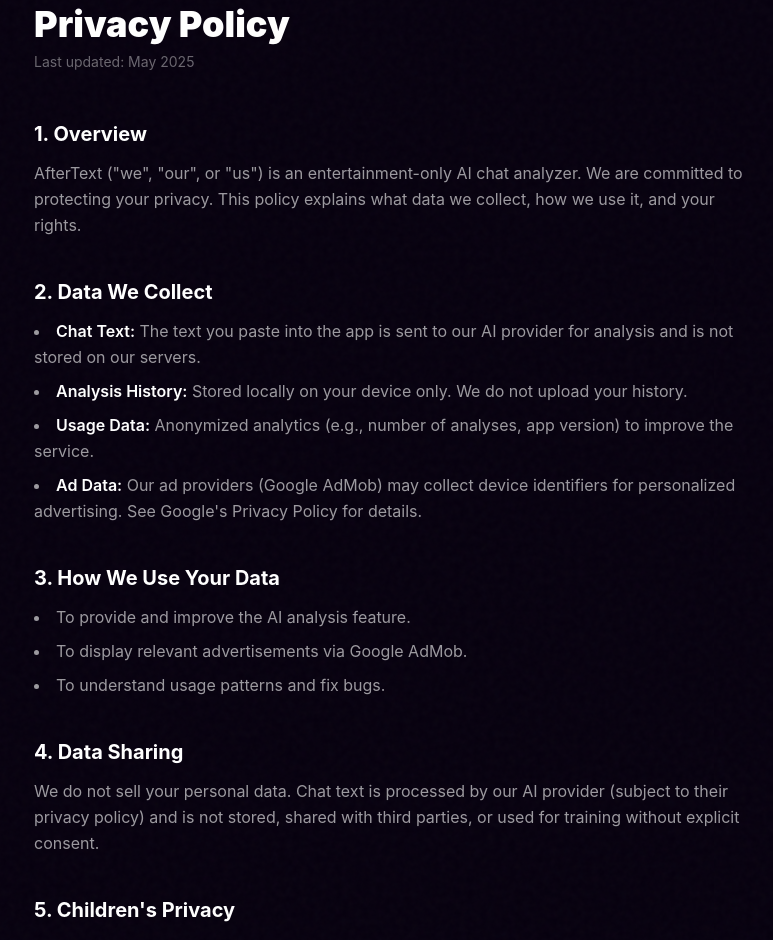
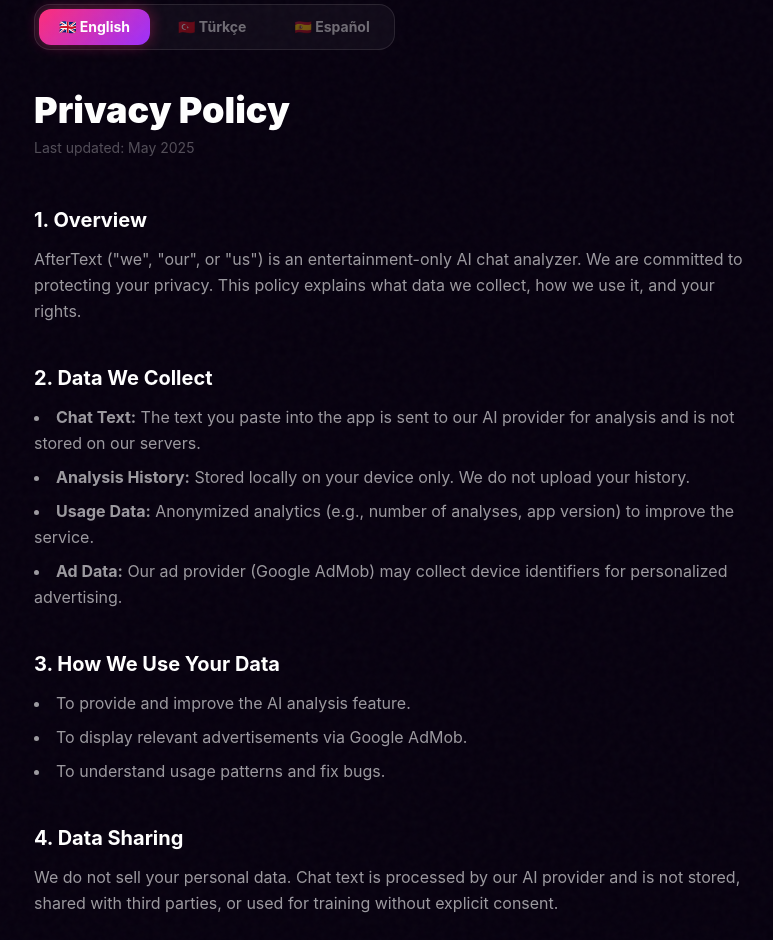
Before and after one commit to u-demiroz/aftertext-web, a Next.js app: page /privacy in a window 1280 px wide. Shown: the part 160-1100 px from the top of the page, without its empty margins (246-1019 px from the left). Built offline with nearby package versions, Linux system fonts and the light colour scheme.

Commit message:
feat: 3-language privacy policy (EN/TR/ES) with tab switcher

```diff
--- a/src/app/privacy/page.tsx
+++ b/src/app/privacy/page.tsx
@@ -1,9 +1,191 @@
+'use client'
+
 import Link from 'next/link'
 import Image from 'next/image'
+import { useState } from 'react'
+
+const content = {
+  en: {
+    label: '🇬🇧 English',
+    title: 'Privacy Policy',
+    updated: 'Last updated: May 2025',
+    sections: [
+      {
+        title: '1. Overview',
+        body: 'AfterText ("we", "our", or "us") is an entertainment-only AI chat analyzer. We are committed to protecting your privacy. This policy explains what data we collect, how we use it, and your rights.',
+      },
+      {
+        title: '2. Data We Collect',
+        items: [
+          '<strong>Chat Text:</strong> The text you paste into the app is sent to our AI provider for analysis and is not stored on our servers.',
+          '<strong>Analysis History:</strong> Stored locally on your device only. We do not upload your history.',
+          '<strong>Usage Data:</strong> Anonymized analytics (e.g., number of analyses, app version) to improve the service.',
+          '<strong>Ad Data:</strong> Our ad provider (Google AdMob) may collect device identifiers for personalized advertising.',
+        ],
+      },
+      {
+        title: '3. How We Use Your Data',
+        items: [
+          'To provide and improve the AI analysis feature.',
+          'To display relevant advertisements via Google AdMob.',
+          'To understand usage patterns and fix bugs.',
+        ],
+      },
+      {
+        title: '4. Data Sharing',
+        body: 'We do not sell your personal data. Chat text is processed by our AI provider and is not stored, shared with third parties, or used for training without explicit consent.',
+      },
+      {
+        title: "5. Children's Privacy",
+        body: 'AfterText is intended for users aged 18 and older. We do not knowingly collect data from children under 18. If you believe a child has provided us with data, please contact us immediately.',
+      },
+      {
+        title: '6. Data Security',
+        body: 'We use industry-standard encryption for data in transit. Chat text is processed in real-time and not persisted beyond the analysis request.',
+      },
+      {
+        title: '7. Your Rights',
+        body: "You may request deletion of any data associated with your usage by contacting us. Since history is stored locally, you can delete it directly from the app's Settings screen.",
+      },
+      {
+        title: '8. Entertainment Disclaimer',
+        body: 'AfterText is for entertainment purposes only. All AI-generated analysis is fictional and should not be taken as real advice, therapy, or relationship guidance.',
+      },
+      {
+        title: '9. Changes to This Policy',
+        body: 'We may update this policy from time to time. Continued use of the app after changes constitutes acceptance of the updated policy.',
+      },
+      {
+        title: '10. Contact',
+        body: 'Questions? Reach us at <a href="mailto:privacy@aftertext.app" class="underline" style="color:#FF2D78">privacy@aftertext.app</a>',
+      },
+    ],
+  },
+  tr: {
+    label: '🇹🇷 Türkçe',
+    title: 'Gizlilik Politikası',
+    updated: 'Son güncelleme: Mayıs 2025',
+    sections: [
+      {
+        title: '1. Genel Bakış',
+        body: 'AfterText ("biz", "bizim") yalnızca eğlence amaçlı bir yapay zeka sohbet analiz uygulamasıdır. Gizliliğinizi korumayı taahhüt ediyoruz. Bu politika, hangi verileri topladığımızı, nasıl kullandığımızı ve haklarınızı açıklamaktadır.',
+      },
+      {
+        title: '2. Topladığımız Veriler',
+        items: [
+          '<strong>Sohbet Metni:</strong> Uygulamaya yapıştırdığınız metin, analiz için yapay zeka sağlayıcımıza gönderilir ve sunucularımızda saklanmaz.',
+          '<strong>Analiz Geçmişi:</strong> Yalnızca cihazınızda yerel olarak saklanır. Geçmişinizi yüklemeyiz.',
+          '<strong>Kullanım Verileri:</strong> Hizmeti iyileştirmek amacıyla anonimleştirilmiş istatistikler (analiz sayısı, uygulama sürümü vb.) toplanır.',
+          '<strong>Reklam Verileri:</strong> Reklam sağlayıcımız (Google AdMob) kişiselleştirilmiş reklamlar için cihaz tanımlayıcıları toplayabilir.',
+        ],
+      },
+      {
+        title: '3. Verilerinizi Nasıl Kullanıyoruz',
+        items: [
+          'Yapay zeka analiz özelliğini sağlamak ve geliştirmek için.',
+          'Google AdMob aracılığıyla ilgili reklamları göstermek için.',
+          'Kullanım kalıplarını anlamak ve hataları düzeltmek için.',
+        ],
+      },
+      {
+        title: '4. Veri Paylaşımı',
+        body: 'Kişisel verilerinizi satmıyoruz. Sohbet metni, yapay zeka sağlayıcımız tarafından işlenir; üçüncü taraflarla paylaşılmaz, saklanmaz ve açık rıza olmadan eğitim amacıyla kullanılmaz.',
+      },
+      {
+        title: '5. Çocukların Gizliliği',
+        body: 'AfterText, 18 yaş ve üzeri kullanıcılara yöneliktir. 18 yaşın altındaki çocuklardan bilerek veri toplamıyoruz. Bir çocuğun bize veri sağladığını düşünüyorsanız lütfen bize hemen ulaşın.',
+      },
+      {
+        title: '6. Veri Güvenliği',
+        body: 'İletim sırasındaki veriler için endüstri standardı şifreleme kullanıyoruz. Sohbet metni gerçek zamanlı olarak işlenir ve analiz isteğinin ötesinde saklanmaz.',
+      },
+      {
+        title: '7. Haklarınız',
+        body: "Kullanımınızla ilişkili verilerin silinmesini bize ulaşarak talep edebilirsiniz. Geçmiş yerel olarak saklandığından, uygulamanın Ayarlar ekranından doğrudan silebilirsiniz.",
+      },
+      {
+        title: '8. Eğlence Feragatnamesi',
+        body: 'AfterText yalnızca eğlence amaçlıdır. Yapay zeka tarafından üretilen tüm analizler kurgusaldır ve gerçek tavsiye, terapi veya ilişki rehberliği olarak yorumlanamaz.',
+      },
+      {
+        title: '9. Politika Değişiklikleri',
+        body: 'Bu politikayı zaman zaman güncelleyebiliriz. Değişikliklerden sonra uygulamayı kullanmaya devam etmek, güncellenmiş politikayı kabul ettiğiniz anlamına gelir.',
+      },
+      {
+        title: '10. İletişim',
+        body: 'Sorularınız için: <a href="mailto:privacy@aftertext.app" class="underline" style="color:#FF2D78">privacy@aftertext.app</a>',
+      },
+    ],
+  },
+  es: {
+    label: '🇪🇸 Español',
+    title: 'Política de Privacidad',
+    updated: 'Última actualización: Mayo 2025',
+    sections: [
+      {
+        title: '1. Resumen',
+        body: 'AfterText ("nosotros") es una aplicación de análisis de chats por IA, solo para entretenimiento. Estamos comprometidos con la protección de tu privacidad. Esta política explica qué datos recopilamos, cómo los usamos y tus derechos.',
+      },
+      {
+        title: '2. Datos que Recopilamos',
+        items: [
+          '<strong>Texto del Chat:</strong> El texto que pegas en la app se envía a nuestro proveedor de IA para análisis y no se almacena en nuestros servidores.',
+          '<strong>Historial de Análisis:</strong> Almacenado localmente en tu dispositivo. No subimos tu historial.',
+          '<strong>Datos de Uso:</strong> Estadísticas anonimizadas (número de análisis, versión de la app) para mejorar el servicio.',
+          '<strong>Datos Publicitarios:</strong> Nuestro proveedor de anuncios (Google AdMob) puede recopilar identificadores de dispositivo para publicidad personalizada.',
+        ],
+      },
+      {
+        title: '3. Cómo Usamos tus Datos',
+        items: [
+          'Para proporcionar y mejorar la función de análisis por IA.',
+          'Para mostrar anuncios relevantes a través de Google AdMob.',
+          'Para entender los patrones de uso y corregir errores.',
+        ],
+      },
+      {
+        title: '4. Compartición de Datos',
+        body: 'No vendemos tus datos personales. El texto del chat es procesado por nuestro proveedor de IA y no se almacena, comparte con terceros ni se usa para entrenamiento sin consentimiento explícito.',
+      },
+      {
+        title: '5. Privacidad de Menores',
+        body: 'AfterText está destinado a usuarios mayores de 18 años. No recopilamos datos de menores de 18 años a sabiendas. Si crees que un menor nos ha proporcionado datos, contáctanos de inmediato.',
+      },
+      {
+        title: '6. Seguridad de Datos',
+        body: 'Usamos cifrado estándar del sector para los datos en tránsito. El texto del chat se procesa en tiempo real y no se conserva más allá de la solicitud de análisis.',
+      },
+      {
+        title: '7. Tus Derechos',
+        body: 'Puedes solicitar la eliminación de cualquier dato asociado a tu uso contactándonos. Como el historial se almacena localmente, puedes eliminarlo directamente desde la pantalla de Configuración de la app.',
+      },
+      {
+        title: '8. Aviso de Entretenimiento',
+        body: 'AfterText es solo para entretenimiento. Todo análisis generado por IA es ficticio y no debe interpretarse como consejo real, terapia o guía de relaciones.',
+      },
+      {
+        title: '9. Cambios en esta Política',
+        body: 'Podemos actualizar esta política ocasionalmente. El uso continuado de la app tras los cambios implica la aceptación de la política actualizada.',
+      },
+      {
+        title: '10. Contacto',
+        body: '¿Preguntas? Contáctanos en <a href="mailto:privacy@aftertext.app" class="underline" style="color:#FF2D78">privacy@aftertext.app</a>',
+      },
+    ],
+  },
+}
+
+type Lang = 'en' | 'tr' | 'es'
 
 export default function Privacy() {
+  const [lang, setLang] = useState<Lang>('en')
+  const c = content[lang]
+
   return (
-    <main className="min-h-screen px-6 py-16 max-w-3xl mx-auto">
+    <main
+      className="min-h-screen px-6 py-16 max-w-3xl mx-auto"
+      style={{ background: '#07000F' }}
+    >
       {/* Nav */}
       <div className="flex items-center gap-3 mb-16">
         <Link href="/" className="flex items-center gap-3 group">
@@ -14,97 +196,49 @@ export default function Privacy() {
         </Link>
       </div>
 
-      <h1 className="text-4xl font-black text-white mb-2">Privacy Policy</h1>
-      <p className="text-white/40 mb-12 text-sm">Last updated: May 2025</p>
+      {/* Language Tabs */}
+      <div className="flex gap-2 mb-10 p-1 rounded-2xl w-fit border border-white/10"
+        style={{ background: 'rgba(255,255,255,0.04)' }}>
+        {(Object.keys(content) as Lang[]).map((l) => (
+          <button
+            key={l}
+            onClick={() => setLang(l)}
+            className="px-5 py-2 rounded-xl text-sm font-bold transition-all duration-200"
+            style={
+              lang === l
+                ? {
+                    background: 'linear-gradient(135deg, #FF2D78, #9B30FF)',
+                    color: '#fff',
+                    boxShadow: '0 0 15px rgba(255,45,120,0.4)',
+                  }
+                : { color: 'rgba(255,255,255,0.4)' }
+            }
+          >
+            {content[l].label}
+          </button>
+        ))}
+      </div>
 
+      {/* Title */}
+      <h1 className="text-4xl font-black text-white mb-2">{c.title}</h1>
+      <p className="text-white/30 mb-12 text-sm">{c.updated}</p>
+
+      {/* Sections */}
       <div className="space-y-10 text-white/60 leading-relaxed">
-
-        <section>
-          <h2 className="text-xl font-bold text-white mb-3">1. Overview</h2>
-          <p>
-            AfterText (&quot;we&quot;, &quot;our&quot;, or &quot;us&quot;) is an entertainment-only AI chat analyzer.
-            We are committed to protecting your privacy. This policy explains what data we collect,
-            how we use it, and your rights.
-          </p>
-        </section>
-
-        <section>
-          <h2 className="text-xl font-bold text-white mb-3">2. Data We Collect</h2>
-          <ul className="space-y-2 list-disc list-inside">
-            <li><span className="text-white font-semibold">Chat Text:</span> The text you paste into the app is sent to our AI provider for analysis and is not stored on our servers.</li>
-            <li><span className="text-white font-semibold">Analysis History:</span> Stored locally on your device only. We do not upload your history.</li>
-            <li><span className="text-white font-semibold">Usage Data:</span> Anonymized analytics (e.g., number of analyses, app version) to improve the service.</li>
-            <li><span className="text-white font-semibold">Ad Data:</span> Our ad providers (Google AdMob) may collect device identifiers for personalized advertising. See Google&apos;s Privacy Policy for details.</li>
-          </ul>
-        </section>
-
-        <section>
-          <h2 className="text-xl font-bold text-white mb-3">3. How We Use Your Data</h2>
-          <ul className="space-y-2 list-disc list-inside">
-            <li>To provide and improve the AI analysis feature.</li>
-            <li>To display relevant advertisements via Google AdMob.</li>
-            <li>To understand usage patterns and fix bugs.</li>
-          </ul>
-        </section>
-
-        <section>
-          <h2 className="text-xl font-bold text-white mb-3">4. Data Sharing</h2>
-          <p>
-            We do not sell your personal data. Chat text is processed by our AI provider (subject to their privacy policy)
-            and is not stored, shared with third parties, or used for training without explicit consent.
-          </p>
-        </section>
-
-        <section>
-          <h2 className="text-xl font-bold text-white mb-3">5. Children&apos;s Privacy</h2>
-          <p>
-            AfterText is intended for users aged 18 and older. We do not knowingly collect data from
-            children under 18. If you believe a child has provided us with data, please contact us immediately.
-          </p>
-        </section>
-
-        <section>
-          <h2 className="text-xl font-bold text-white mb-3">6. Data Security</h2>
-          <p>
-            We use industry-standard encryption for data in transit. Chat text is processed in real-time
-            and not persisted beyond the analysis request.
-          </p>
-        </section>
-
-        <section>
-          <h2 className="text-xl font-bold text-white mb-3">7. Your Rights</h2>
-          <p>
-            You may request deletion of any data associated with your usage by contacting us.
-            Since history is stored locally, you can delete it directly from the app&apos;s Settings screen.
-          </p>
-        </section>
-
-        <section>
-          <h2 className="text-xl font-bold text-white mb-3">8. Entertainment Disclaimer</h2>
-          <p>
-            AfterText is for entertainment purposes only. All AI-generated analysis is fictional and should
-            not be taken as real advice, therapy, or relationship guidance. The app is not a substitute
-            for professional mental health support.
-          </p>
-        </section>
-
-        <section>
-          <h2 className="text-xl font-bold text-white mb-3">9. Changes to This Policy</h2>
-          <p>
-            We may update this policy from time to time. Continued use of the app after changes
-            constitutes acceptance of the updated policy.
-          </p>
-        </section>
-
-        <section>
-          <h2 className="text-xl font-bold text-white mb-3">10. Contact</h2>
-          <p>
-            Questions? Reach us at{' '}
-            <a href="mailto:privacy@aftertext.app" className="underline hover:text-white transition-colors" style={{ color: '#FF2D78' }}>
-              privacy@aftertext.app
-            </a>
-          </p>
-        </section>
+        {c.sections.map((s, i) => (
+          <section key={i}>
+            <h2 className="text-xl font-bold text-white mb-3">{s.title}</h2>
+            {'items' in s && s.items ? (
+              <ul className="space-y-2 list-disc list-inside">
+                {s.items.map((item, j) => (
+                  <li key={j} dangerouslySetInnerHTML={{ __html: item }} />
+                ))}
+              </ul>
+            ) : (
+              <p dangerouslySetInnerHTML={{ __html: (s as { title: string; body: string }).body }} />
+            )}
+          </section>
+        ))}
       </div>
 
       <div className="mt-16 pt-8 border-t border-white/5 text-center">
```
